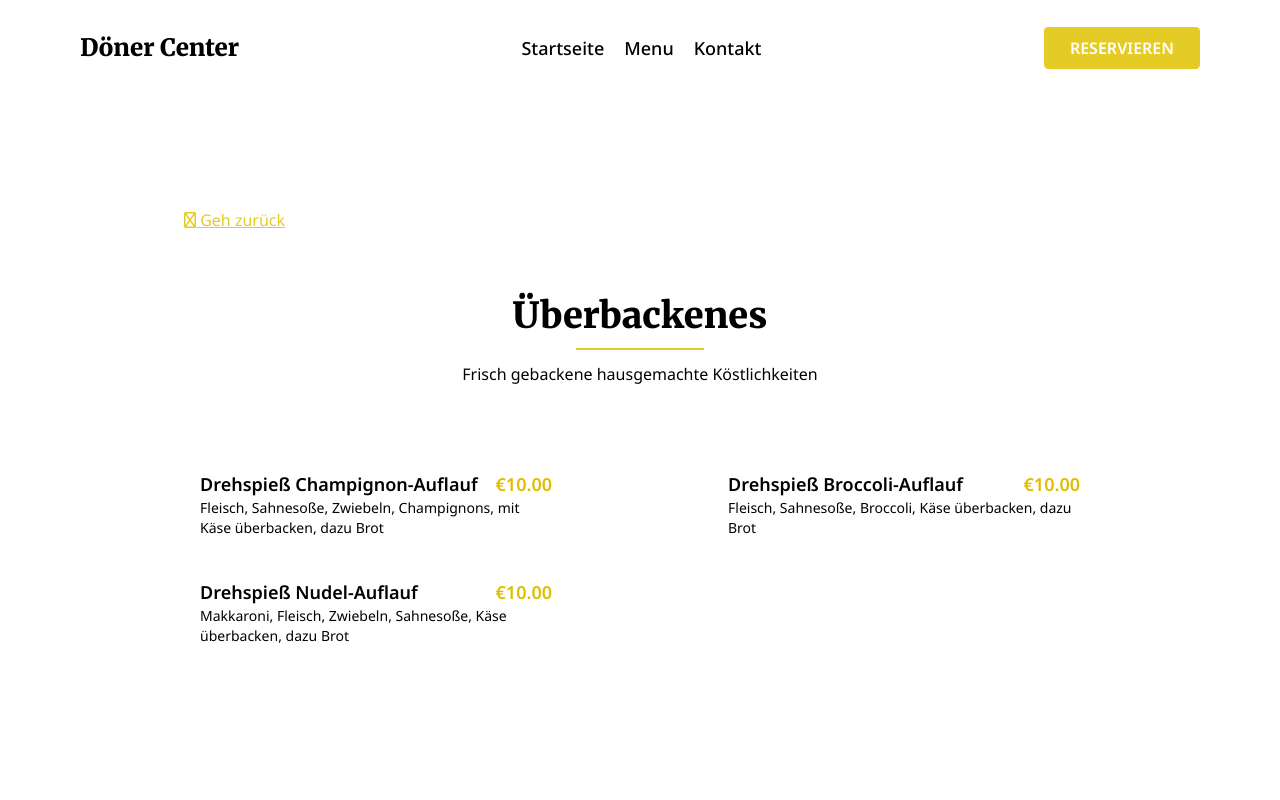
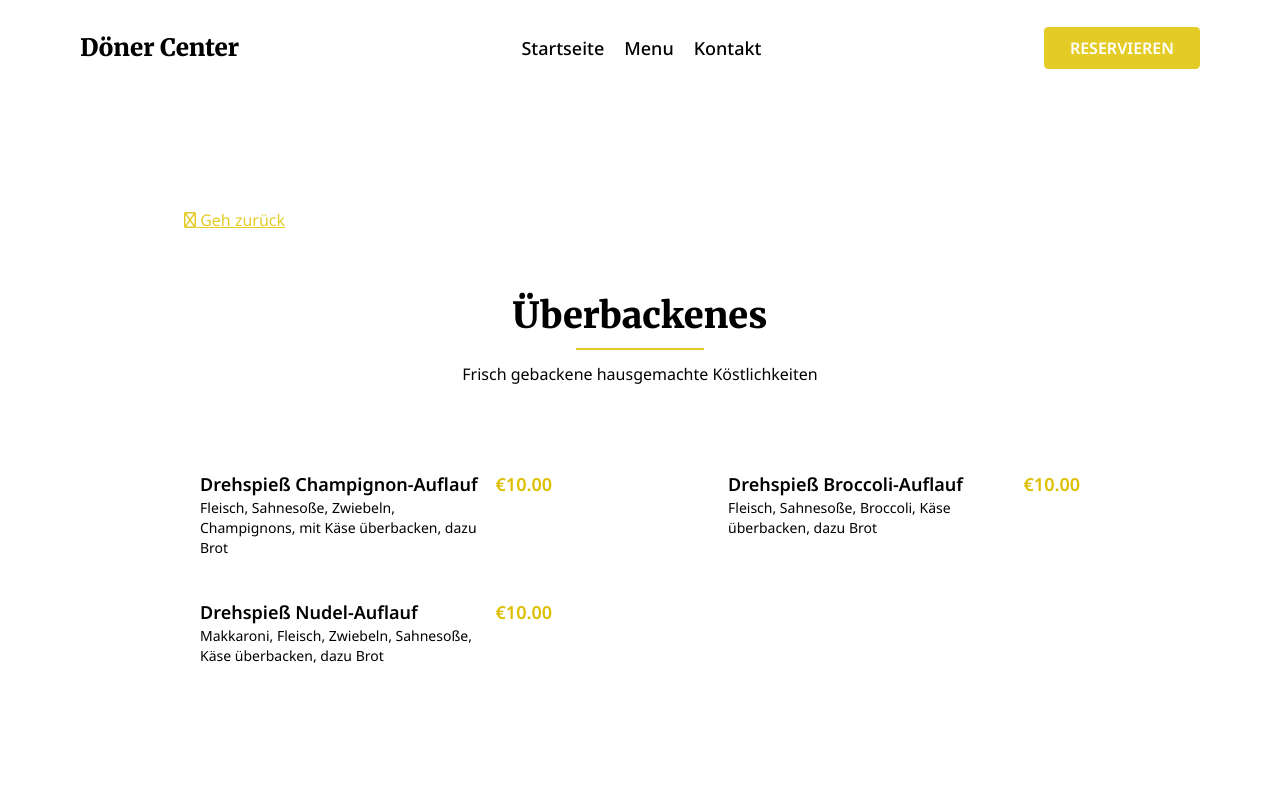
Before and after one commit to GelfisHorn/doner-center, a Next.js app: page /menu/baked in a window 1280 px wide. Shown: the top 800 px of the page. Built offline with nearby package versions, Linux system fonts and the light colour scheme; some icons are missing; a web font is replaced by a local one.

Commit message:
Update/Menu items texts position

```diff
--- a/src/app/components/menu/MenuItem.jsx
+++ b/src/app/components/menu/MenuItem.jsx
@@ -5,8 +5,15 @@ import { formatMoney } from "@/app/helpers/formatMoney";
 export default function MenuItem({ name, ingredients, price, priceSmall, priceBig }) {
     return (
         <div className={"py-5 px-6 sm:px-10"}>
-            <div className={"flex items-end justify-between gap-3 text-lg w-full"}>
-                <div className={"font-semibold"}>{name}</div>
+            <div className={"flex items-start justify-between gap-3 text-lg w-full"}>
+                <div>
+                    <div className={"font-semibold"}>{name}</div>
+                    {ingredients ? (
+                        <div className={"text-sm"}>
+                            {ingredients}
+                        </div>
+                    ) : null}
+                </div>
                 <div className={"text-primary2 font-semibold"}>
                     {price ? (<div>{formatMoney(price)}</div>) : null}
                     <div className={"flex items-center gap-4"}>
@@ -21,11 +28,6 @@ export default function MenuItem({ name, ingredients, price, priceSmall, priceBi
                     </div>
                 </div>
             </div>
-            {ingredients ? (
-                <div className={"text-sm"}>
-                    {ingredients}
-                </div>
-            ) : null}
         </div>
     )
 }
```
